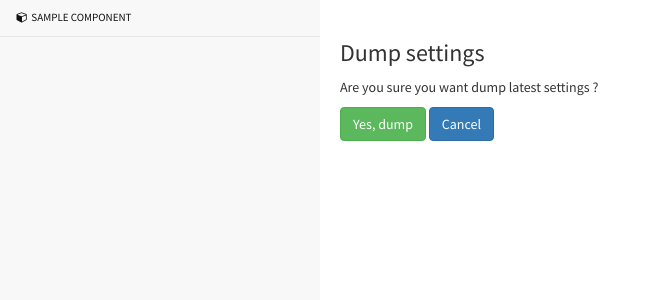
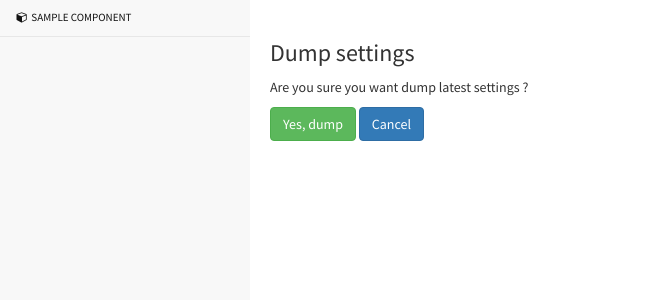
Before and after one commit to Jadeskycore/configfactory-1, a Python web app: template configfactory/templates/backup/dump.html in a window 1280 px wide. Shown: the part 51-351 px from the top of the page, without its empty margins (0-661 px from the left). Run offline with Jinja, Linux system fonts and the light colour scheme; the template is opened without the code that fills it: most values are stand-ins (such as "Sample title", 1, 10 or a date in 2020); some libraries are stand-ins or nearby versions.

Commit message:
changed sidebar menu size

```diff
--- a/configfactory/__init__.py
+++ b/configfactory/__init__.py
@@ -1,5 +1,5 @@
 from configfactory.support.versioning import get_version
 
 # Set public version
-VERSION = '0.23'
+VERSION = '0.24'
 __version__ = get_version(VERSION)
--- a/configfactory/static/css/main.css
+++ b/configfactory/static/css/main.css
@@ -36,16 +36,16 @@ body {
 }
 
 #wrapper.toggled {
-    padding-left: 320px;
+    padding-left: 250px;
 }
 
 #sidebar-wrapper {
     z-index: 1000;
     position: fixed;
-    left: 320px;
+    left: 250px;
     width: 0;
     height: 100%;
-    margin-left: -320px;
+    margin-left: -250px;
     overflow-y: auto;
     background: #f8f8f8;
     -webkit-transition: all 0.5s ease;
@@ -55,7 +55,7 @@ body {
 }
 
 #wrapper.toggled #sidebar-wrapper {
-    width: 320px;
+    width: 250px;
 }
 
 #page-content-wrapper {
@@ -66,7 +66,7 @@ body {
 
 #wrapper.toggled #page-content-wrapper {
     position: absolute;
-    margin-right: -320px;
+    margin-right: -250px;
 }
 
 /* Sidebar Styles */
@@ -74,7 +74,7 @@ body {
 .sidebar-nav {
     position: absolute;
     top: 0;
-    width: 320px;
+    width: 250px;
     margin: 0;
     padding: 0 0 51px;
     list-style: none;
@@ -126,7 +126,7 @@ body {
     }
 
     #wrapper.toggled {
-        padding-left: 320px;
+        padding-left: 250px;
     }
 
     #sidebar-wrapper {
@@ -134,7 +134,7 @@ body {
     }
 
     #wrapper.toggled #sidebar-wrapper {
-        width: 320px;
+        width: 250px;
     }
 
     #page-content-wrapper {
@@ -153,7 +153,7 @@ body {
 }
 
 .auth-block form {
-    width: 320px;
+    width: 250px;
     background-color: #f5f5f5;
     border: 1px solid #e3e3e3;
     border-radius: 4px;
```
